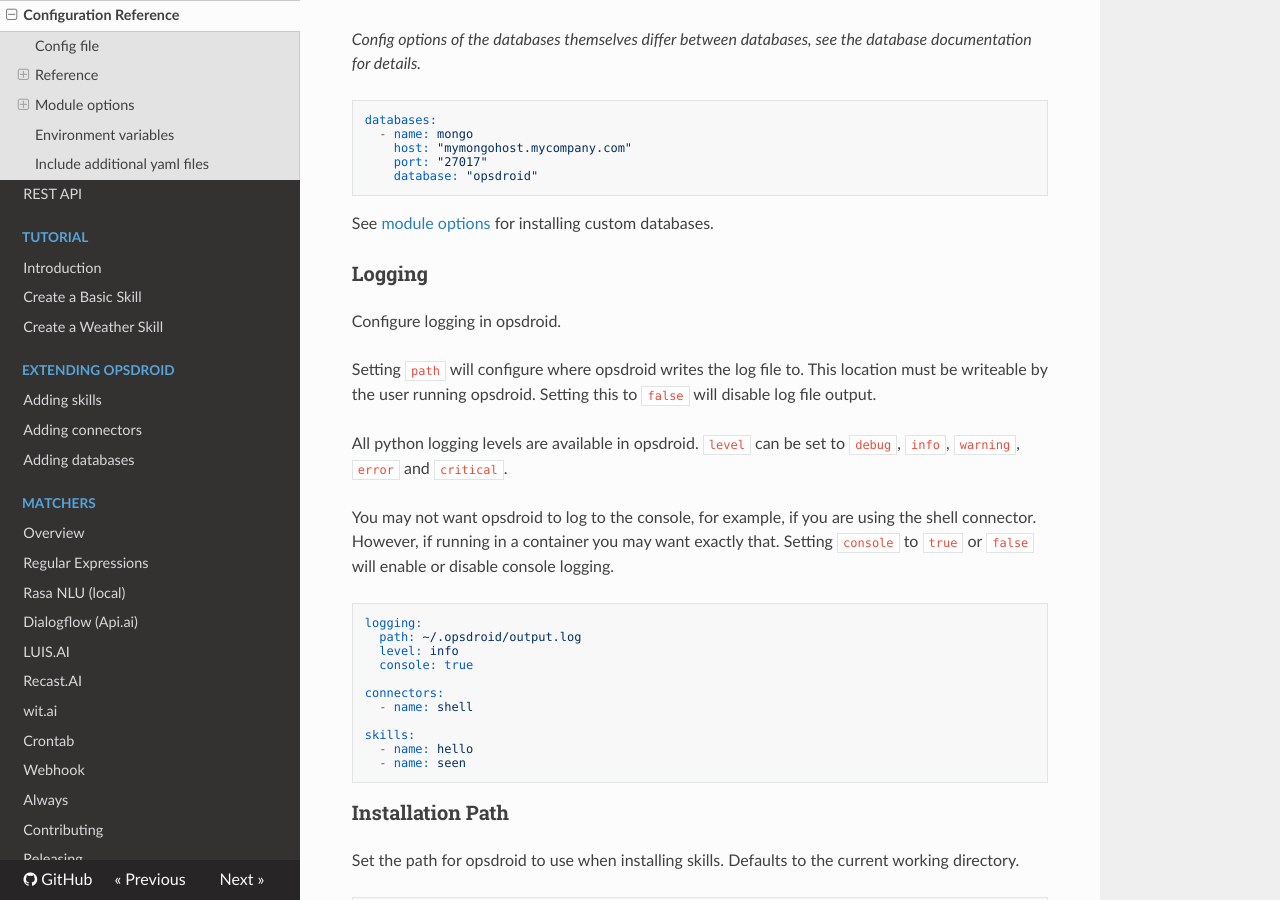
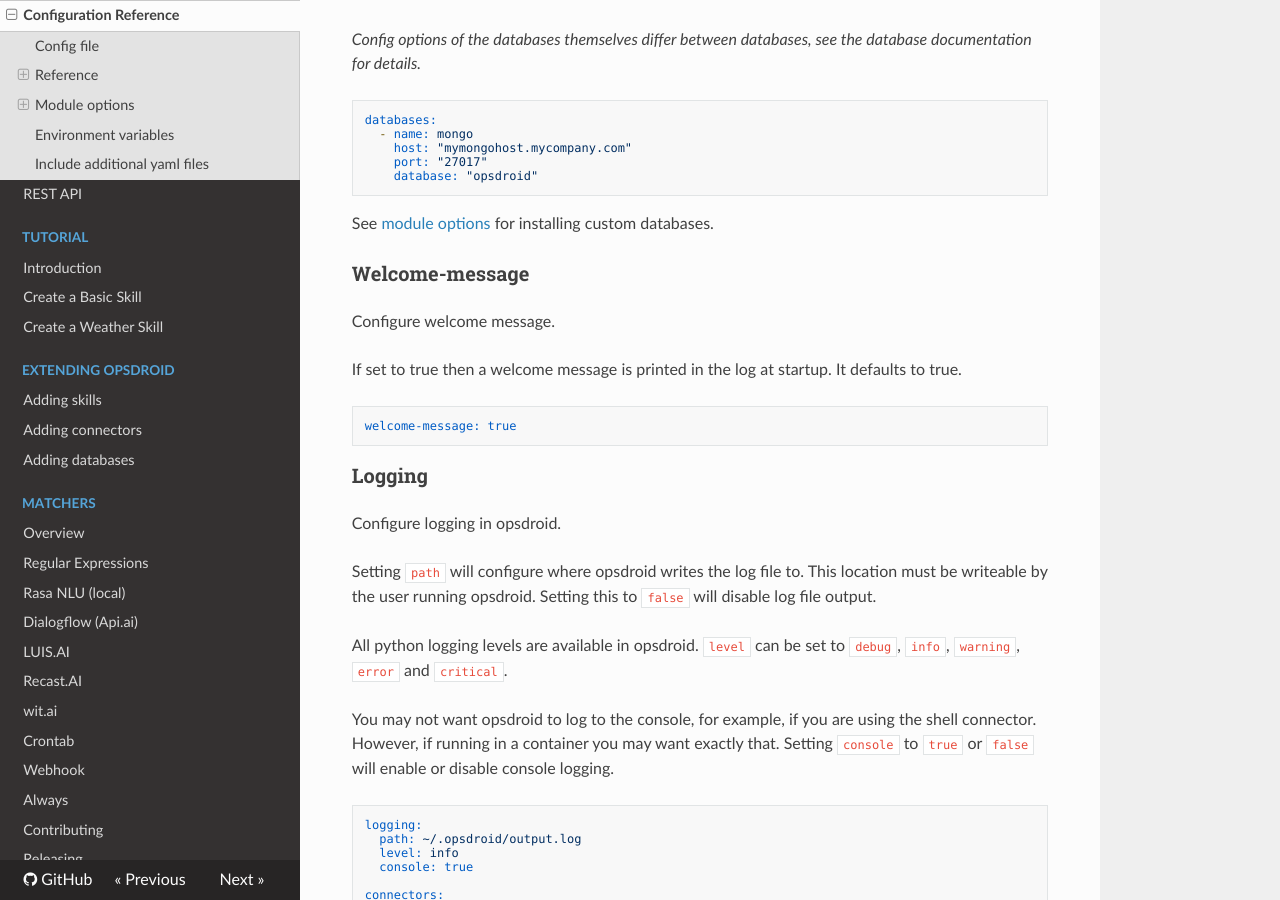
Before and after one commit to opsdroid/opsdroid, an MkDocs documentation site: the page built from docs/configuration-reference.md, in a window 1280 px wide and 900 px high, scrolled down 2629 px. Built offline with MkDocs 1.6.1, drawn with Linux system fonts in a browser that asks for light colours; nearby versions of some CDN libraries; old or Windows-style settings are respelled for this version of MkDocs.

Commit message:
Add welcome message config option to the docs (#435)

````diff
--- a/docs/configuration-reference.md
+++ b/docs/configuration-reference.md
@@ -128,6 +128,16 @@ databases:
 ```
 
 See [module options](#module-options) for installing custom databases.
+
+### Welcome-message
+
+Configure welcome message.
+
+If set to true then a welcome message is printed in the log at startup. It defaults to true.
+
+```yaml
+welcome-message: true
+```
 
 ### Logging
 
````
